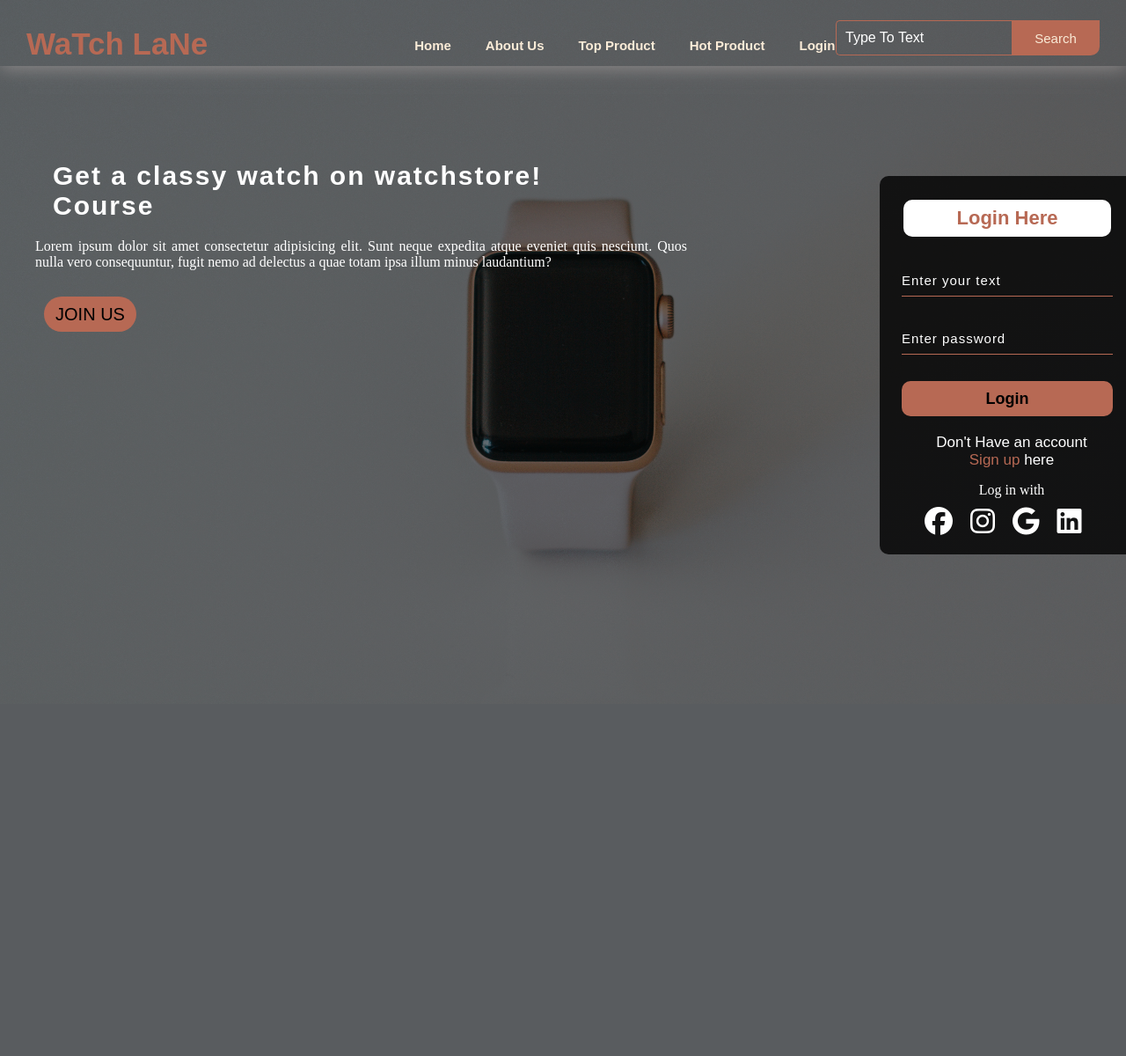
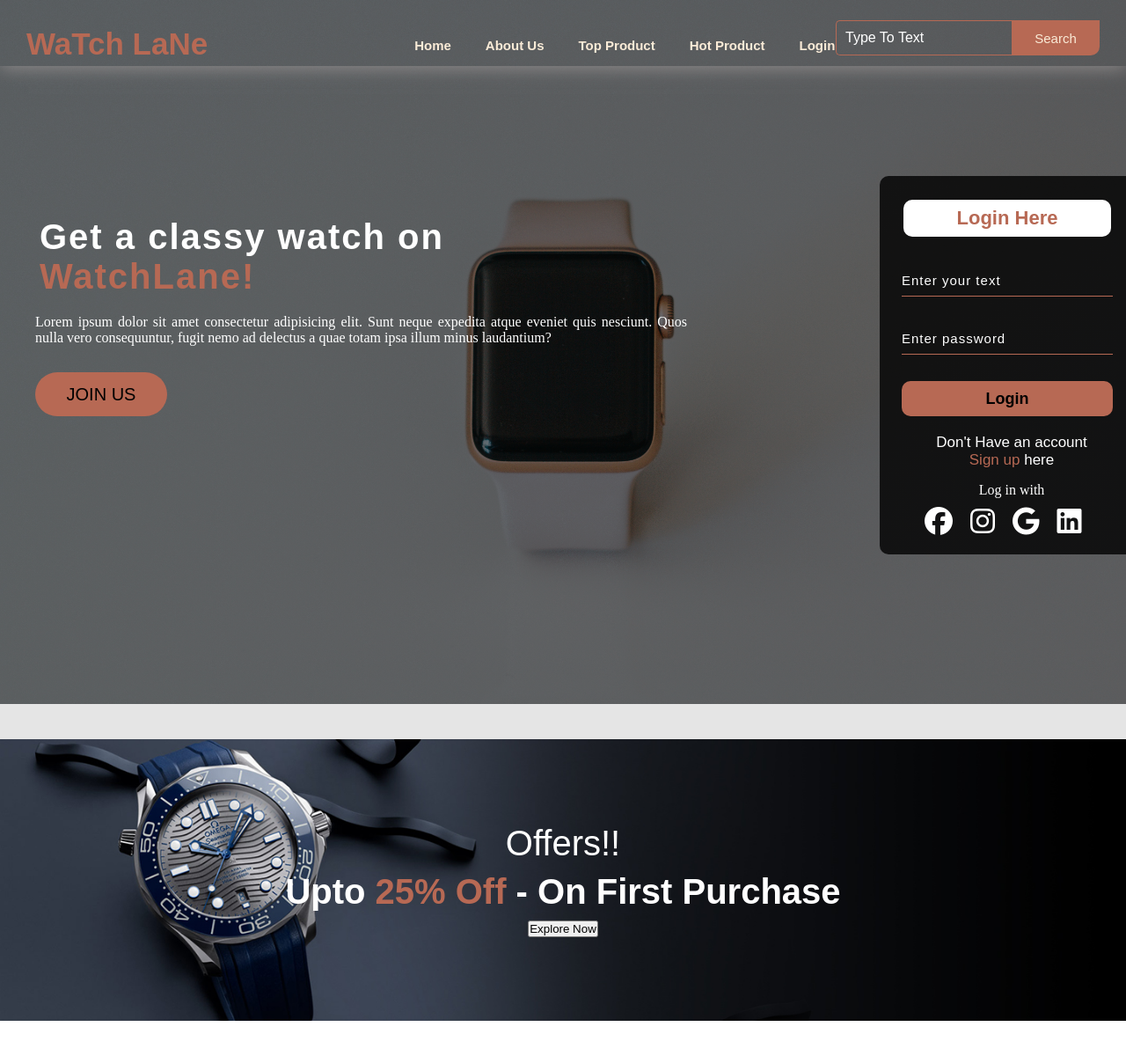
Before and after one commit to JyotiNayak9/Ecommerce-website-WatchLane, a PHP site: page / in a window 1280 px wide. Shown: the whole page at 88% size. Before the commit the page ends 639 px from the top, so only its background shows below. Run offline with PHP 8.4, Linux system fonts and the light colour scheme; some libraries are stand-ins or nearby versions.

Commit message:
eighth commit

```diff
--- a/index.html
+++ b/index.html
@@ -9,7 +9,7 @@
 
 <body>
     <div class="main">
-        <div class="navigation">
+        <section class="navigation">
             <div class="navbar">
                 <div class="icon">
                     <h2 class="logo"> WaTch LaNe</h2>
@@ -32,7 +32,7 @@
             <div class="content">
                 <div class="col-sm-8 col-md-8">
                     <div class="title">
-                        <h1>Get a classy watch on watchstore!</span> <br>Course</h1>
+                        <h1>Get a classy watch on <br><span>WatchLane!</span></h1>
                     </div>
                     <div class="editor">
                         <p class="par">Lorem ipsum dolor sit amet consectetur adipisicing elit. Sunt neque
@@ -64,7 +64,12 @@
                     <a href="#"><i class="fa-brands fa-linkedin fa-2x"></i></a>
                 </div>
             </div>
-        </div>
+        </section>
+        <section id="banner">
+            <h4>Offers!!</h4>
+            <h2>Upto <span>25% Off</span> - On First Purchase</h2>
+            <button>Explore Now</button>
+        </section>
     </div>
 </body>
 
--- a/style.css
+++ b/style.css
@@ -2,8 +2,10 @@
     margin: 0;
     padding: 0px;
 }
-
-.main {
+.main{
+    background-color: #e5e5e5;
+}
+.navigation{
     width: 100%;
     background: linear-gradient(to top, rgba(0, 0, 0, 0.5)50%, rgba(0, 0, 0, 0.5)50%), url(smartwatch.jpg);
     background-position: center;
@@ -54,7 +56,6 @@ ul li {
     font-size: 15px;
     margin-left: 35px;
     margin-top: 43px;
-    font-family: sans-serif;
 }
 
 ul li a {
@@ -119,33 +120,34 @@ ul li a:hover {
     margin: auto;
     color: #fff;
     position: relative;
-    margin-top: 102px;
+    margin-top: 172px;
+    text-align: left;
 }
 
 .content.par {
-    padding-left: 20px;
+    padding-left: 30px;
     padding-bottom: 25px;
     font-family: sans-serif;
     letter-spacing: 1.2px;
     line-height: 30px;
+    margin-left: 20px;
 }
 
 .content h1 {
     font-family: sans-serif;
-    font-size: 30px;
-    padding-left: 20px;
+    font-size: 40px;
+    padding-left: 5px;
     margin-top: 9%;
     letter-spacing: 2px;
     margin-bottom: 20px;
 }
 /*Join Us Button*/
 .content .cn {
-    width: 105px;
-    height: 40px;
+    width: 150px;
+    height: 50px;
     background-color: #b76954;
     border: none;
     margin-bottom: 30px;
-    margin-left: 10px;
     font-size: 20px;
     border-radius: 1000px;
     cursor: pointer;
@@ -278,3 +280,31 @@ margin-left: 10px;
 .fa-linkedin{
     color:#fff;
 }
+#banner{
+    display: flex;
+    flex-direction: column;
+    justify-content: center;
+    align-items: center;
+    text-align: center;
+    margin: 40px 0px;
+    font-family: sans-serif;
+    background-image: url(banner.jpg);
+    width: 100%;
+    height: 40vh;
+    background-size: cover;
+    background-position: center;
+}
+#banner h4{
+    color: #fff;
+    font-size: 40px;
+    font-weight: 400;
+}
+#banner h2{
+    color: #fff;
+    font-size: 40px;
+    padding: 10px 0;
+
+}
+span{
+    color: #b76954;
+}
--- a/top.css
+++ b/top.css
@@ -19,6 +19,7 @@ padding: 0px;
 .main h1{
     color: #b76954;
     font-size: 40px;
+    letter-spacing: 2px;
 }
 .main p{
     color: antiquewhite;
```
Also changed, not shown: banner.jpg (added).
